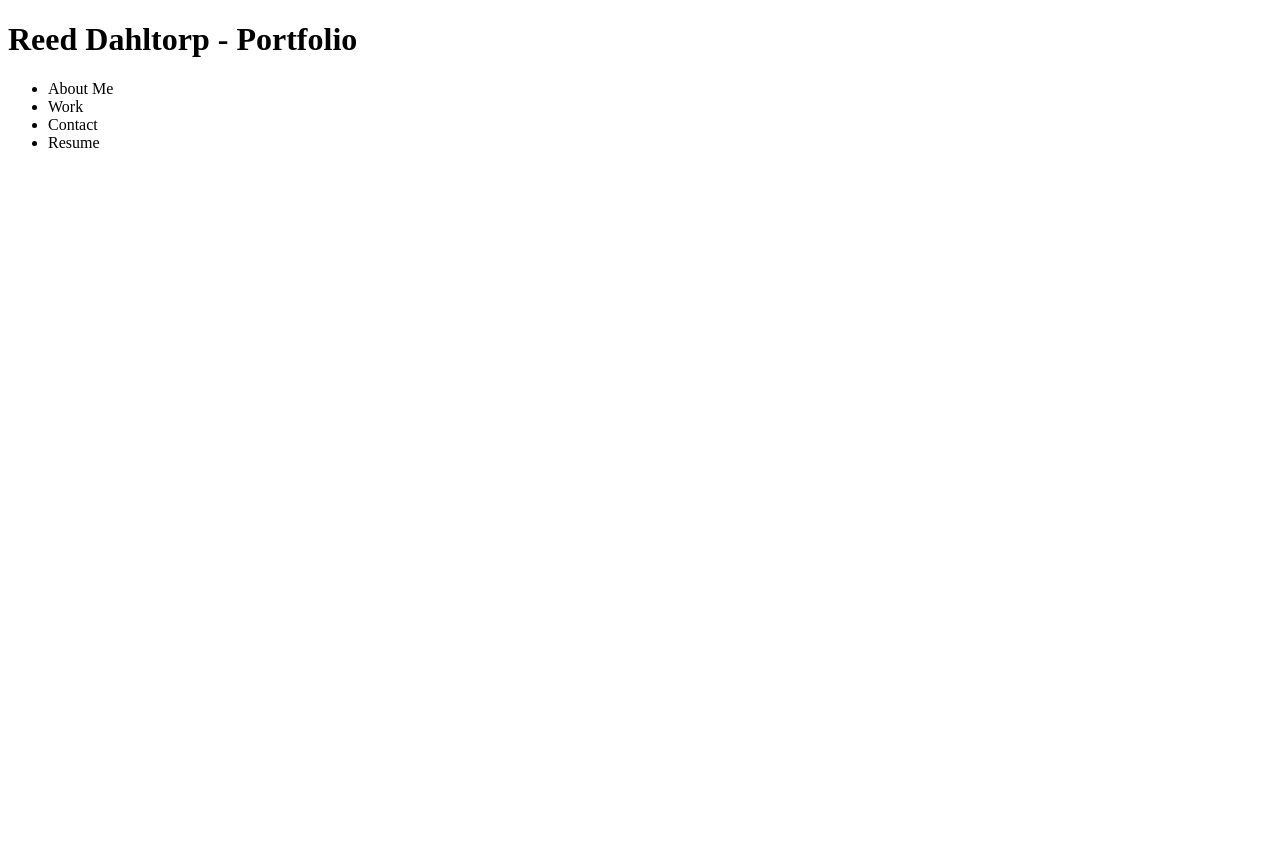
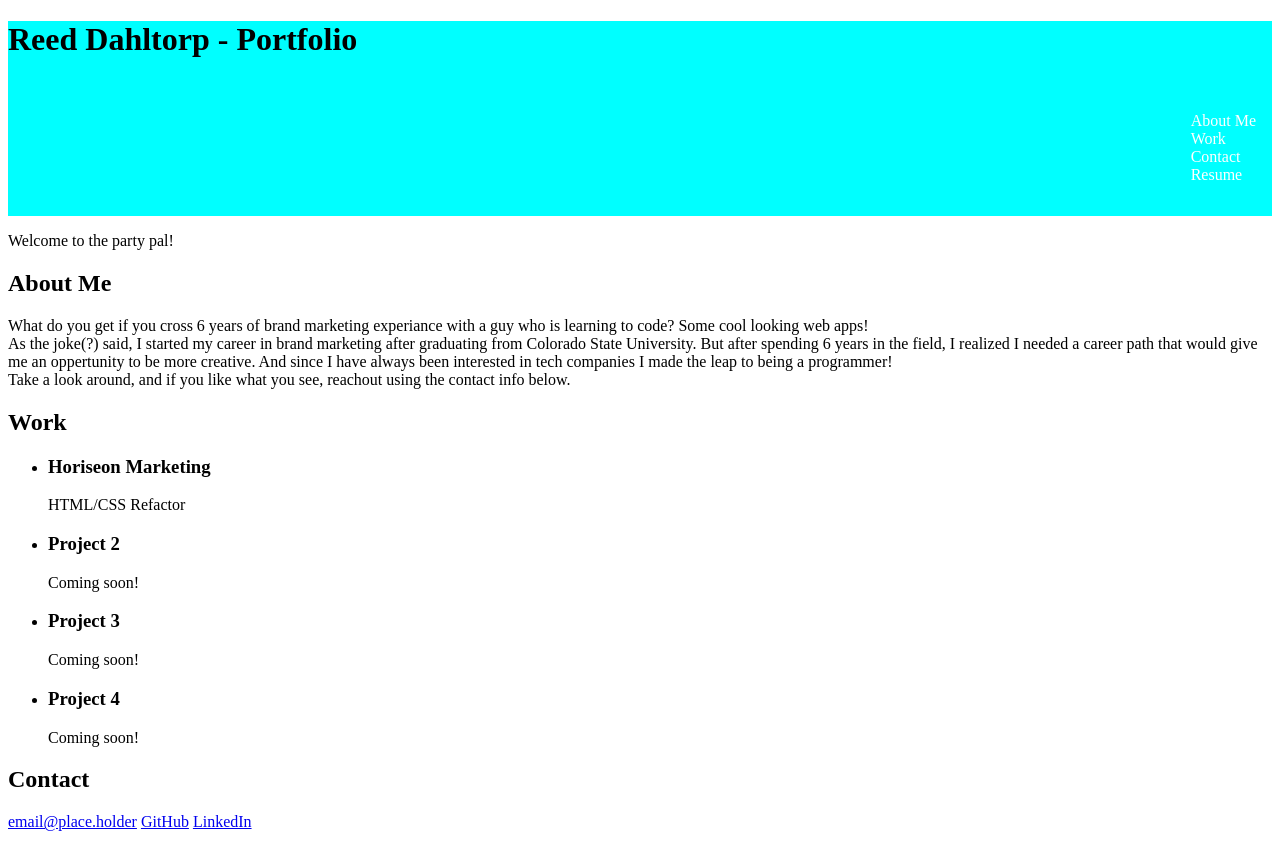
Before and after one commit to rdahltorp/HTML-and-CSS-Portfolio, a plain HTML site: page index.html in a window 1280 px wide. Before the commit the page ends 800 px from the top, so only its background shows below. Drawn offline with Linux system fonts and the light colour scheme.

Commit message:
Addition of title, image subtitle description, and basic content outline for about me, work, and contact sections in HTML. And added some CSS for the header section.

```diff
--- a/assets/style.css
+++ b/assets/style.css
@@ -0,0 +1,21 @@
+* {
+    box-sizing: border-box;
+}
+
+header {
+    background-color: aqua;
+}
+
+nav {
+    display: flex;
+    flex-flow: row wrap;
+    justify-content: flex-end;
+}
+
+nav ul {
+    text-decoration: none;
+    display: block;
+    padding: 1em;
+    color: white;
+    list-style: none;
+}
--- a/index.html
+++ b/index.html
@@ -6,7 +6,7 @@
     <meta charset="UTF-8">
     <meta http-equiv="X-UA-Compatible" content="IE=edge">
     <meta name="viewport" content="width=device-width, initial-scale=1.0">
-    <title>Document</title>
+    <title>Reed Dahltorp - Portfolio</title>
     <link rel="stylesheet" href="./assets/style.css">
 </head>
 
@@ -34,22 +34,54 @@
 
     <!--Image under header w/subtitle-->
     <section>
-
+        <p>Welcome to the party pal!</p>
     </section>
 
     <!--About me section-->
     <Section>
-
+        <h2>About Me</h2>
+        <p>
+            What do you get if you cross 6 years of brand marketing experiance with a guy who is learning to code? Some cool looking web apps!
+            <br>
+            As the joke(?) said, I started my career in brand marketing after graduating from Colorado State University.
+            But after spending 6 years in the field, I realized I needed a career path that would give me an oppertunity to be more creative.
+            And since I have always been interested in tech companies I made the leap to being a programmer!
+            <br>
+            Take a look around, and if you like what you see, reachout using the contact info below.
+        </p>
     </Section>
 
     <!--Work section-->
     <Section>
-
+        <h2>Work</h2>
+        <ul class="work-container">
+            <li class="work-item">
+                <h3>Horiseon Marketing</h3>
+                <p>HTML/CSS Refactor</p>
+            </li>
+            <li class="work-item">
+                <h3>Project 2</h3>
+                <p>Coming soon!</p>
+            </li>
+            <li class="work-item">
+                <h3>Project 3</h3>
+                <p>Coming soon!</p>
+            </li>
+            <li class="work-item">
+                <h3>Project 4</h3>
+                <p>Coming soon!</p>
+            </li>
+        </ul>
     </Section>
 
     <!--Contact Me Section-->
     <Footer>
-
+        <h2>Contact</h2>
+        <p>
+            <a href="#" class="footer-link">email@place.holder</a>
+            <a href="https://github.com/rdahltorp" class="footer-link">GitHub</a>
+            <a href="https://www.linkedin.com/in/reeddahltorp/" class="footer-link">LinkedIn</a>
+        </p>
     </Footer>
 </body>
 </html>
```
